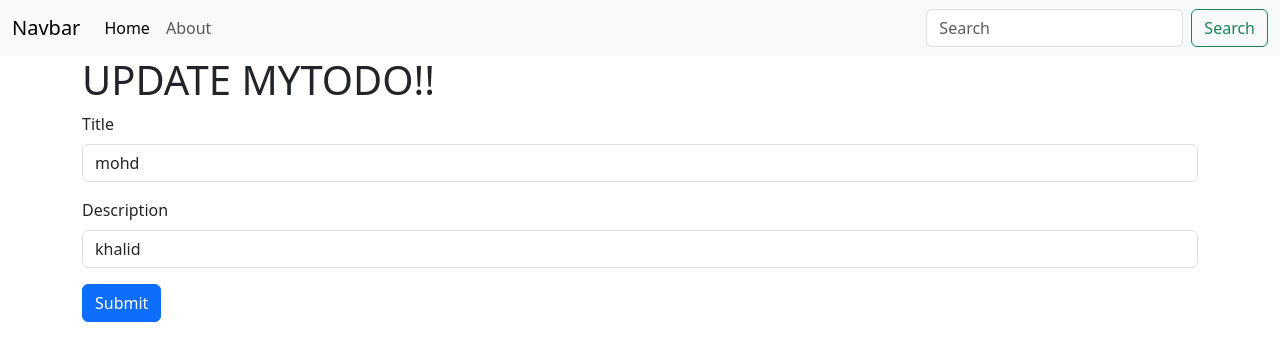
After one commit to KHALID1910/FLASK_TODO, a Flask app: page /update/1 in a window 1280 px wide. The commit adds this page. Shown: the top 361 px of the page. Run offline with Flask 3, Linux system fonts and the light colour scheme.

Commit message:
complete CRUD

```diff
--- a/app.py
+++ b/app.py
@@ -1,4 +1,4 @@
-from flask import Flask, render_template, request
+from flask import Flask, render_template, request, redirect
 from flask_sqlalchemy import SQLAlchemy
 from datetime import datetime
 
@@ -33,15 +33,31 @@ def hello_world():
     return render_template('index.html', allTodo=allTodo)
 
 
-@app.route("/update")
-def update():
+@app.route("/update/<int:sno>", methods=["POST", "GET"])
+def update(sno):
+    if request.method=='POST':
+        title=request.form['title']
+        desc=request.form['desc']
+        data=MyTodo.query.filter_by(sno=sno).first()
+        data.title=title
+        data.desc=desc
+        db.session.add(data)
+        db.session.commit()
+        return redirect("/")
+    data=MyTodo.query.filter_by(sno=sno).first()
     # return "<p>Hello, World!</p>"
-    return render_template('index.html')
+    # return redirect("/")
+    return render_template('update.html', data=data)
 
-@app.route("/delete")
-def delete():
+@app.route("/delete/<int:sno>")
+def delete(sno):
+    data=MyTodo.query.filter_by(sno=sno).first()
+    db.session.delete(data)
+    db.session.commit()
+    # print(data)
     # return "<p>Hello, World!</p>"
-    return render_template('index.html')
+    return redirect("/")
+    # return render_template('index.html')
 
 
 if __name__ == '__main__':
--- a/templates/base.html
+++ b/templates/base.html
@@ -10,7 +10,7 @@
 </head>
 <nav class="navbar navbar-expand-lg bg-body-tertiary">
   <div class="container-fluid">
-    <a class="navbar-brand" href="#">Navbar</a>
+    <a class="navbar-brand" href="/">Navbar</a>
     <button class="navbar-toggler" type="button" data-bs-toggle="collapse" data-bs-target="#navbarSupportedContent"
       aria-controls="navbarSupportedContent" aria-expanded="false" aria-label="Toggle navigation">
       <span class="navbar-toggler-icon"></span>
@@ -18,26 +18,10 @@
     <div class="collapse navbar-collapse" id="navbarSupportedContent">
       <ul class="navbar-nav me-auto mb-2 mb-lg-0">
         <li class="nav-item">
-          <a class="nav-link active" aria-current="page" href="#">Home</a>
+          <a class="nav-link active" aria-current="page" href="/">Home</a>
         </li>
         <li class="nav-item">
-          <a class="nav-link" href="#">Link</a>
-        </li>
-        <li class="nav-item dropdown">
-          <a class="nav-link dropdown-toggle" href="#" role="button" data-bs-toggle="dropdown" aria-expanded="false">
-            Dropdown
-          </a>
-          <ul class="dropdown-menu">
-            <li><a class="dropdown-item" href="#">Action</a></li>
-            <li><a class="dropdown-item" href="#">Another action</a></li>
-            <li>
-              <hr class="dropdown-divider">
-            </li>
-            <li><a class="dropdown-item" href="#">Something else here</a></li>
-          </ul>
-        </li>
-        <li class="nav-item">
-          <a class="nav-link disabled" aria-disabled="true">Disabled</a>
+          <a class="nav-link" href="#">About</a>
         </li>
       </ul>
       <form class="d-flex" role="search">
--- /dev/null
+++ b/templates/update.html
@@ -0,0 +1,17 @@
+{% extends 'base.html' %}
+{%block body%}
+<div class="container">
+    <h1 my-1>UPDATE MYTODO!!</h1>
+    <form action="/update/{{data.sno}}" method="POST">
+      <div class="mb-3 my-2">
+        <label for="title" class="form-label">Title</label>
+        <input type="text" class="form-control" id="title" name="title" value={{data.title}} aria-describedby="emailHelp">
+      </div>
+      <div class="mb-3">
+        <label for="desc" class="form-label">Description</label>
+        <input type="text" class="form-control" name="desc" id="desc" value={{data.desc}}>
+      </div>
+      <button type="submit" class="btn btn-primary">Submit</button>
+    </form>
+  </div>
+{%endblock%}
```
Also changed, not shown: templates/index.html (+11 -2 lines), instance/mytodo.db.
